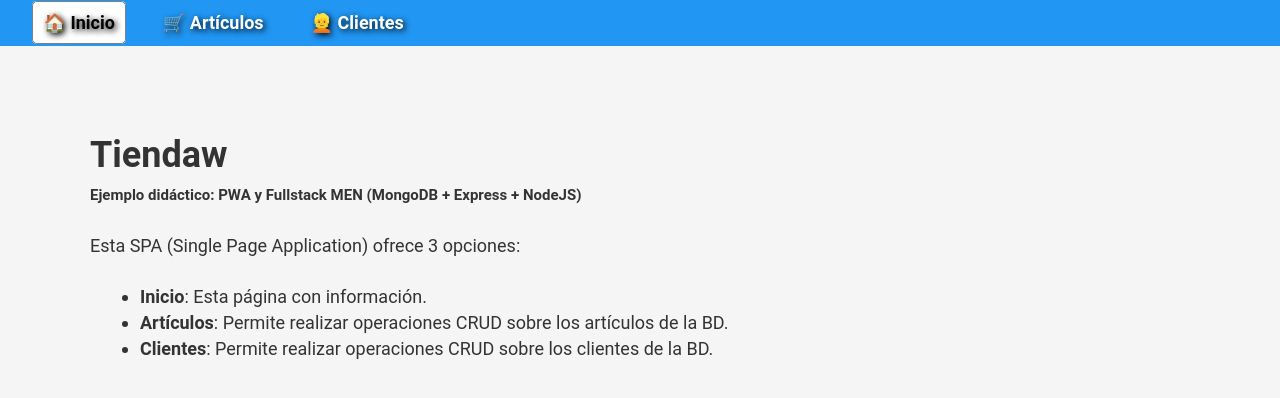
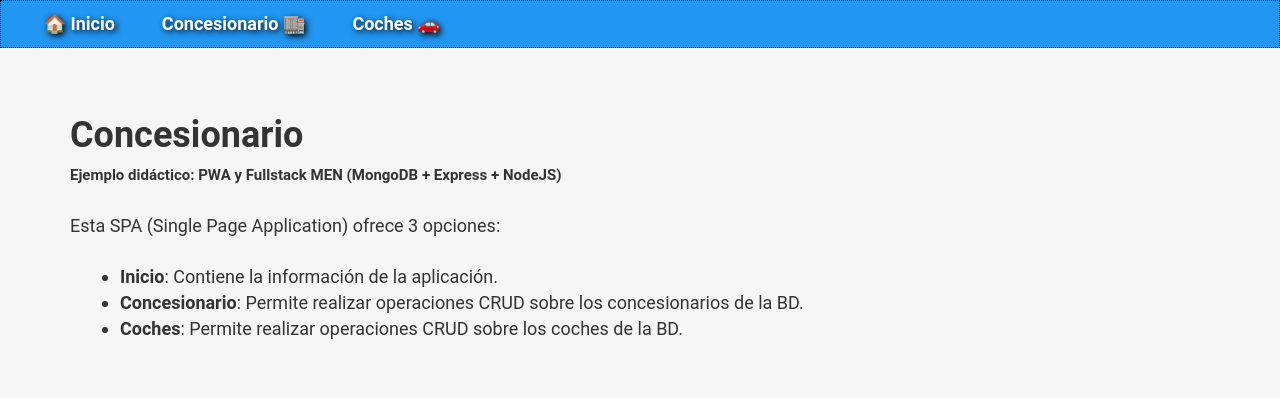
Before and after one commit to santonio97/concesionario, a website: page public/index.html in a window 1280 px wide. Drawn offline with Linux system fonts and the light colour scheme.

Commit message:
commit 4 miiiismo

```diff
--- a/public/app.js
+++ b/public/app.js
@@ -11,16 +11,16 @@ let colecciones = {
 };
 
 let index = `
-     <div style="margin: 50px">
-         <h1>Tiendaw</h1>
+     <div style="margin: 30px">
+         <h1>Concesionario</h1>
          <small><b>Ejemplo didáctico: PWA y Fullstack MEN (MongoDB + Express + NodeJS) </b></small>
          <br><br>
          <p>Esta SPA (Single Page Application) ofrece 3 opciones:</p>
          <br>
          <ul style="padding-left: 50px">
-           <li><b>Inicio</b>: Esta página con información.</li>
-           <li><b>Artículos</b>: Permite realizar operaciones CRUD sobre los artículos de la BD. </li>
-           <li><b>Clientes</b>: Permite realizar operaciones CRUD sobre los clientes de la BD.</li>
+           <li><b>Inicio</b>: Contiene la información de la aplicación.</li>
+           <li><b>Concesionario</b>: Permite realizar operaciones CRUD sobre los concesionarios de la BD. </li>
+           <li><b>Coches</b>: Permite realizar operaciones CRUD sobre los coches de la BD.</li>
          </ul>
      </div>`;
 
--- a/public/index.html
+++ b/public/index.html
@@ -12,7 +12,7 @@
     <meta http-equiv="X-UA-Compatible" content="ie=edge">
     <link rel="stylesheet" href="style.css" />
 
-    <title>Tienda</title>
+    <title>Concesionario</title>
     <link rel="icon" type="image/png" href="/favicon.png">
 
     <!-- PWA: Para habilitar Progressive Web Application -->
@@ -31,15 +31,15 @@
 
 <body>
 
-    <nav>
-        <input name="menu-opcion" type="radio" id="menu-inicio" checked>
+    <nav style="border:1px dotted black">
+        <input name="menu-opcion" type="radio" id="menu-inicio">
         <label for="menu-inicio" id="menu-inicio-label"> <span> 🏠 </span></label>
 
         <input name="menu-opcion" type="radio" id="menu-articulos">
-        <label for="menu-articulos" id="menu-articulos-label"> <span> 🛒 </span></label>
+        <label for="menu-articulos" id="menu-articulos-label"> Concesionario 🏬 </label>
 
         <input name="menu-opcion" type="radio" id="menu-clientes">
-        <label for="menu-clientes" id="menu-clientes-label"> <span> 👱 </span></label>
+        <label for="menu-clientes" id="menu-clientes-label"> Coches 🚗 </label>
     </nav>
 
     <main id="contenido">
```
Also changed, not shown: public/favicon.png.
